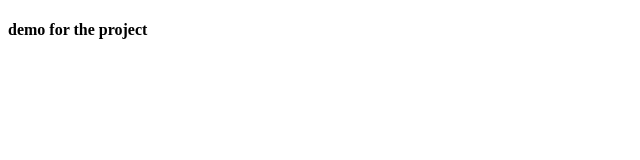
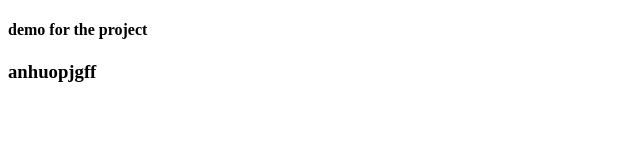
Before and after one commit to AnupamaPradhan01/dashboard, a plain HTML site: page index.html in a window 1280 px wide. Shown: the whole page, without its empty margins (0-640 px from the left). Drawn offline with Linux system fonts and the light colour scheme.

Commit message:
after changed

```diff
--- a/index.html
+++ b/index.html
@@ -8,5 +8,6 @@
 </head>
 <body>
     <h4>demo for the project</h4>
+    <h3>anhuopjgff</h3>
 </body>
 </html>
```
